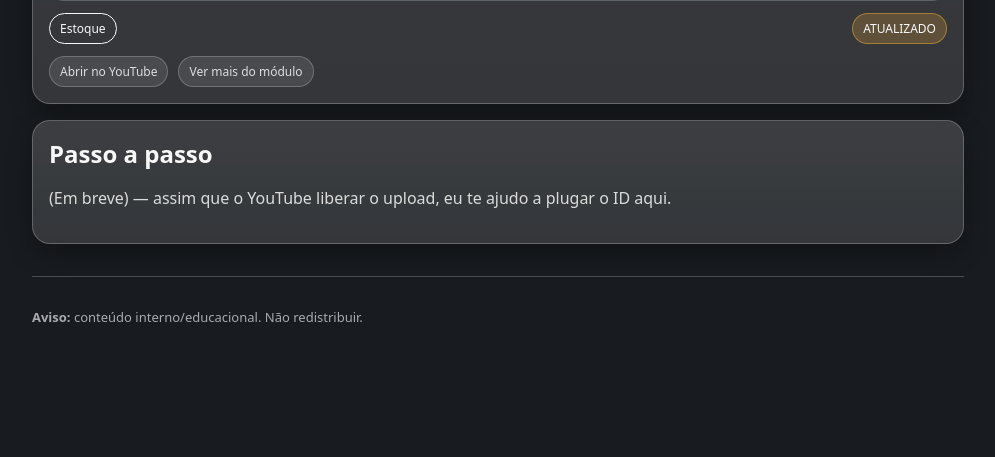
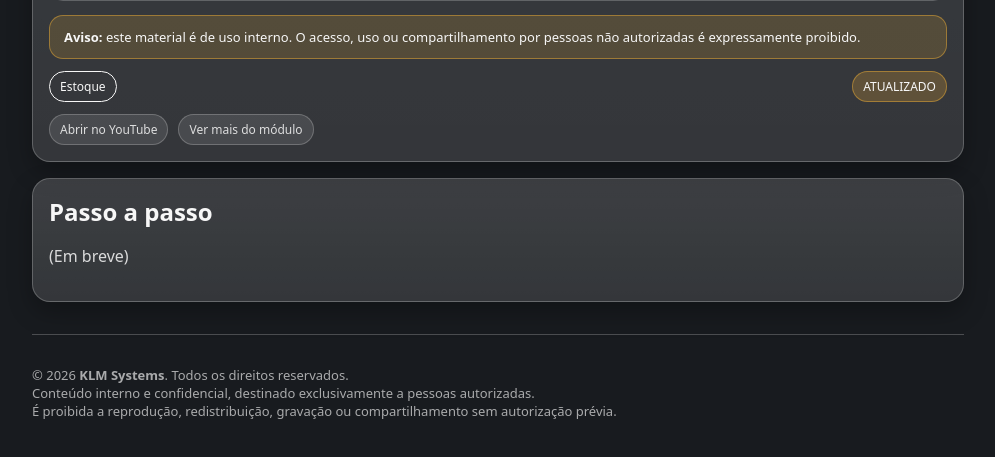
Before and after one commit to Ivyson13/treinamentos-sienge, a Jekyll site: the page built from _videos/estoque-movimentos.md, in a window 1280 px wide and 1193 px high. Shown: the part 736-1193 px from the top of the window, without its empty margins (142-1137 px from the left). Built offline with Jekyll 4.4.1, drawn with Linux system fonts in a browser that asks for light colours.

Commit message:
att 2.1.1

```diff
--- a/_layouts/default.html
+++ b/_layouts/default.html
@@ -35,7 +35,11 @@
   <main id="conteudo" class="container">
     {{ content }}
     <footer class="footer">
-      <p><strong>Aviso:</strong> conteúdo interno/educacional. Não redistribuir.</p>
+      <p>
+        © 2026 <strong>KLM Systems</strong>. Todos os direitos reservados.<br>
+        Conteúdo interno e confidencial, destinado exclusivamente a pessoas autorizadas.<br>
+        É proibida a reprodução, redistribuição, gravação ou compartilhamento sem autorização prévia.
+      </p>
     </footer>
   </main>
 
--- a/_layouts/video.html
+++ b/_layouts/video.html
@@ -10,7 +10,10 @@ show_nav: true
   <div class="video-wrap">
     <iframe src="https://www.youtube.com/embed/{{ page.youtube_id }}" allowfullscreen></iframe>
   </div>
-
+  <div class="alert">
+    <strong>Aviso:</strong> este material é de uso interno.
+    O acesso, uso ou compartilhamento por pessoas não autorizadas é expressamente proibido.
+  </div>
   <div class="meta-row" style="margin-top:12px;">
     <span class="pill">{{ page.module }}</span>
     {% if page.status %}
--- a/_videos/estoque-movimentos.md
+++ b/_videos/estoque-movimentos.md
@@ -8,4 +8,4 @@ order: 10
 status: "atualizado"
 ---
 
-(Em breve) — assim que o YouTube liberar o upload, eu te ajudo a plugar o ID aqui.
+(Em breve)
--- a/assets/style.css
+++ b/assets/style.css
@@ -381,3 +381,13 @@ html{
 .section-title{
   scroll-margin-top: 140px; /* mesmo valor do scroll-padding-top */
 }
+
+.alert{
+  margin-top:14px;
+  padding:12px 14px;
+  border-radius:14px;
+  background: rgba(245,179,53,.16);
+  border:1px solid rgba(245,179,53,.45);
+  font-size:13px;
+  color:var(--text);
+}
```
Also changed, not shown: README.md, 11 other files.
